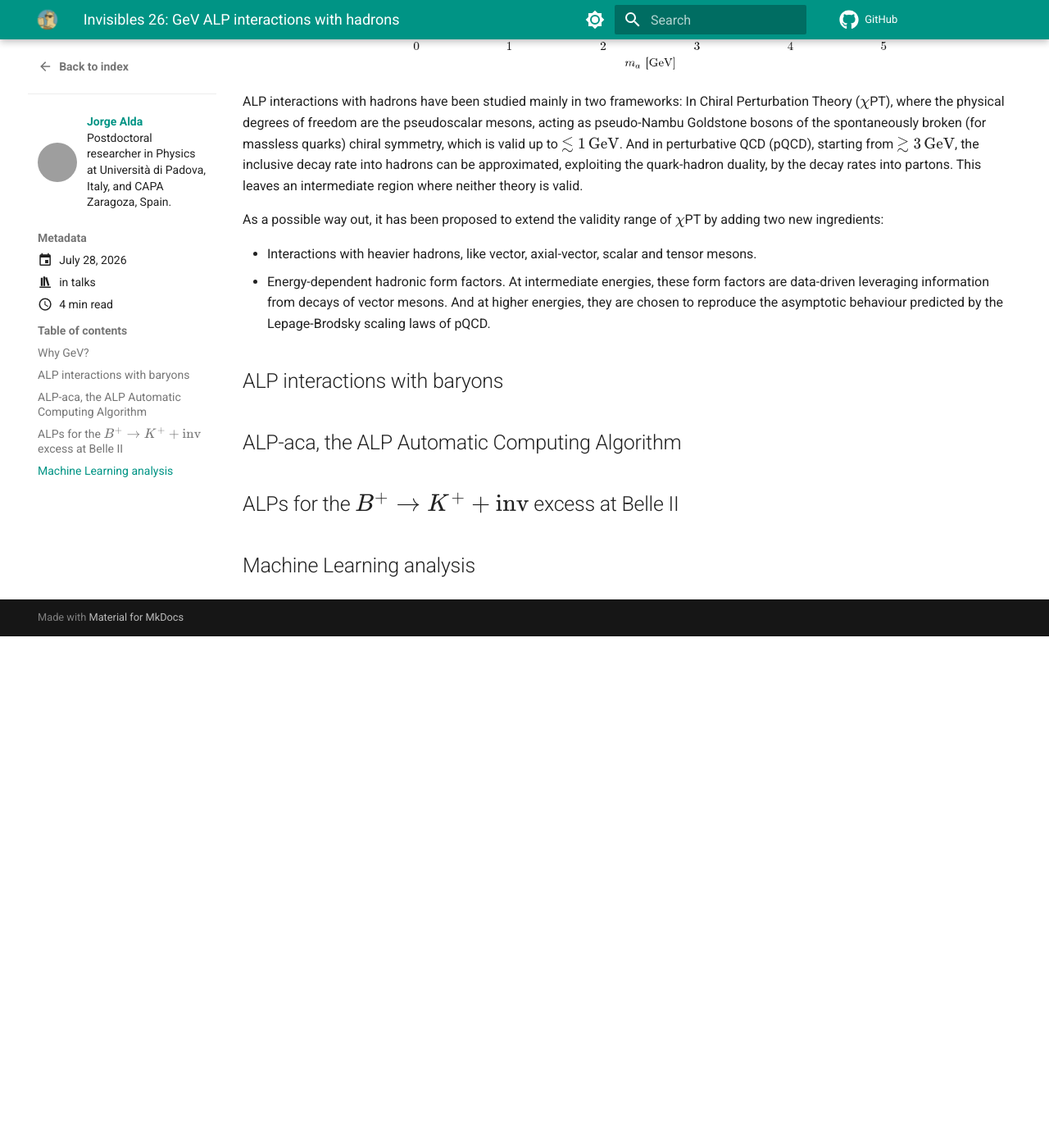
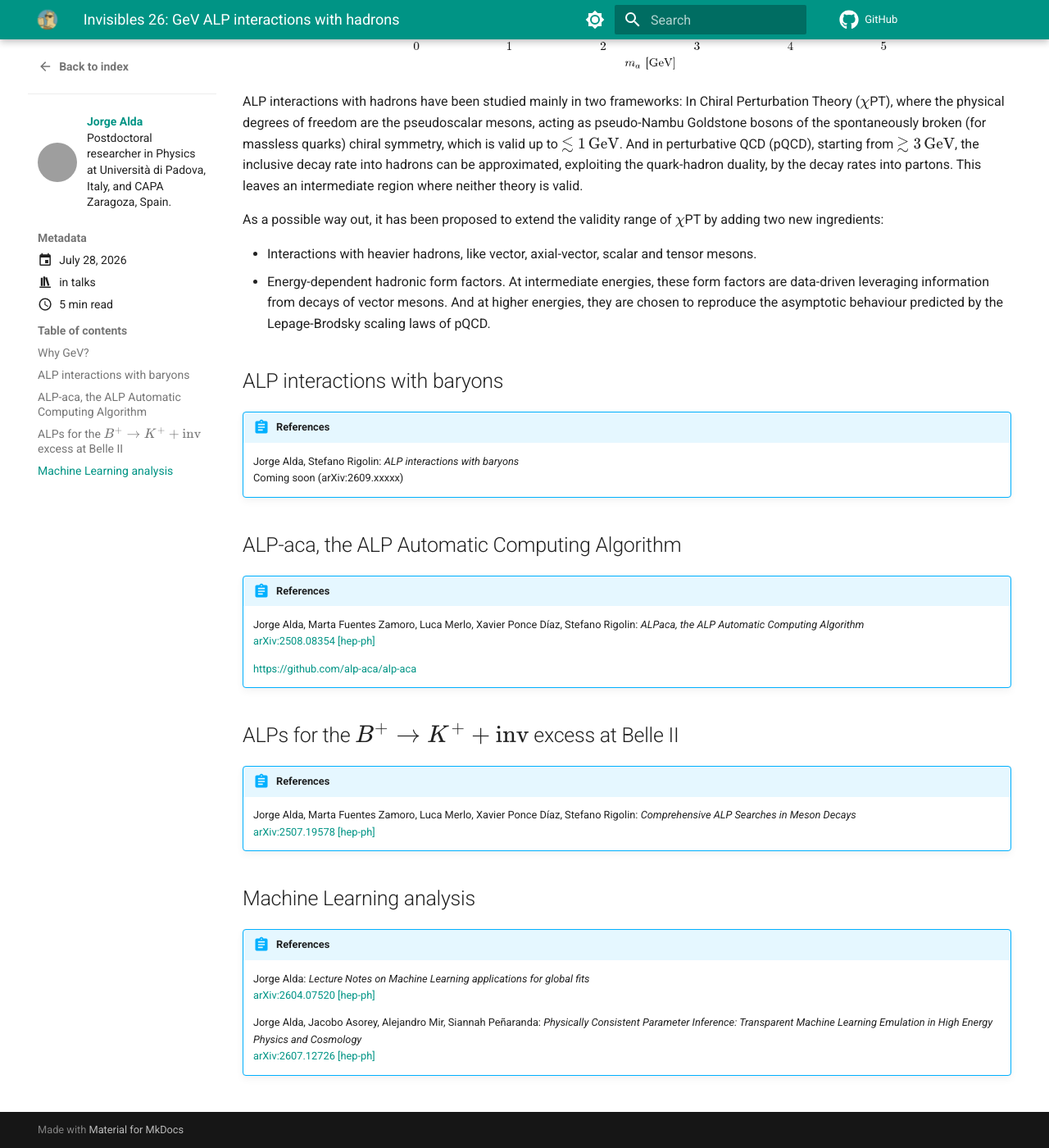
Before and after one commit to alp-aca/surge.sh, an MkDocs documentation site: the page built from docs/blog/posts/2026-07-28-invisibles26.md, in a window 1280 px wide and 1400 px high, scrolled down 2298 px. Shown: the whole window at 82% size. Built offline with MkDocs 1.6.1 and Material for MkDocs 9.7.7, drawn with Linux system fonts in a browser that asks for light colours; comment, search, counter and statistics services are not loaded; before the commit the page ends 3074 px from its top, so only the background shows below that; grey boxes are pictures that could not be loaded.

Commit message:
Add references

```diff
--- a/docs/blog/posts/2026-07-28-invisibles26.md
+++ b/docs/blog/posts/2026-07-28-invisibles26.md
@@ -50,8 +50,33 @@ As a possible way out, it has been proposed to extend the validity range of $\ch
 
 ## ALP interactions with baryons
 
+!!! abstract "References"
+
+    Jorge Alda, Stefano Rigolin: _ALP interactions with baryons_
+    Coming soon (arXiv:2609.xxxxx)
+
 ## ALP-aca, the ALP Automatic Computing Algorithm
+
+!!! abstract "References"
+
+    Jorge Alda, Marta Fuentes Zamoro, Luca Merlo, Xavier Ponce Díaz, Stefano Rigolin: _ALPaca, the ALP Automatic Computing Algorithm_
+    [arXiv:2508.08354 [hep-ph]](https://arxiv.org/abs/2508.08354)
+
+    [https://github.com/alp-aca/alp-aca](https://github.com/alp-aca/alp-aca)
 
 ## ALPs for the $B^+\to K^+ + \mathrm{inv}$ excess at Belle II
 
+!!! abstract "References"
+
+    Jorge Alda, Marta Fuentes Zamoro, Luca Merlo, Xavier Ponce Díaz, Stefano Rigolin: _Comprehensive ALP Searches in Meson Decays_
+    [arXiv:2507.19578 [hep-ph]](https://arxiv.org/abs/2507.19578)
+
 ## Machine Learning analysis
+
+!!! abstract "References"
+
+    Jorge Alda: _Lecture Notes on Machine Learning applications for global fits_
+    [arXiv:2604.07520 [hep-ph]](https://arxiv.org/abs/2604.07520)
+
+    Jorge Alda, Jacobo Asorey, Alejandro Mir, Siannah Peñaranda: _Physically Consistent Parameter Inference: Transparent Machine Learning Emulation in High Energy Physics and Cosmology_
+    [arXiv:2607.12726 [hep-ph]](https://arxiv.org/abs/2607.12726)
--- a/mkdocs.yml
+++ b/mkdocs.yml
@@ -58,6 +58,7 @@ markdown_extensions:
       anchor_linenums: false
   - pymdownx.superfences
   - md_in_html
+  - admonition
 extra_css:
   - stylesheets/extra.css
 extra_javascript:
```
Also changed, not shown: docs/index.md (+2 -0 lines).
